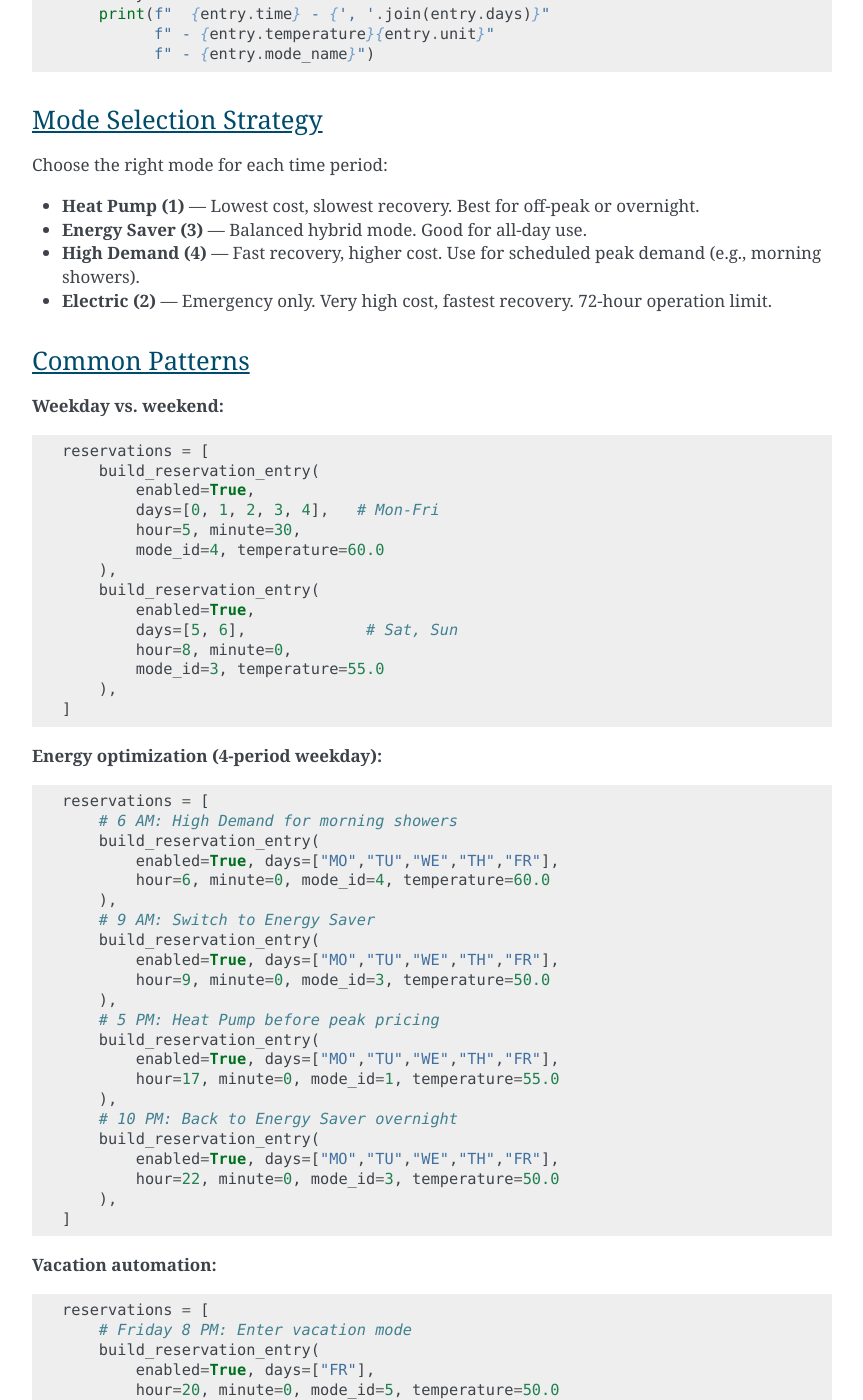
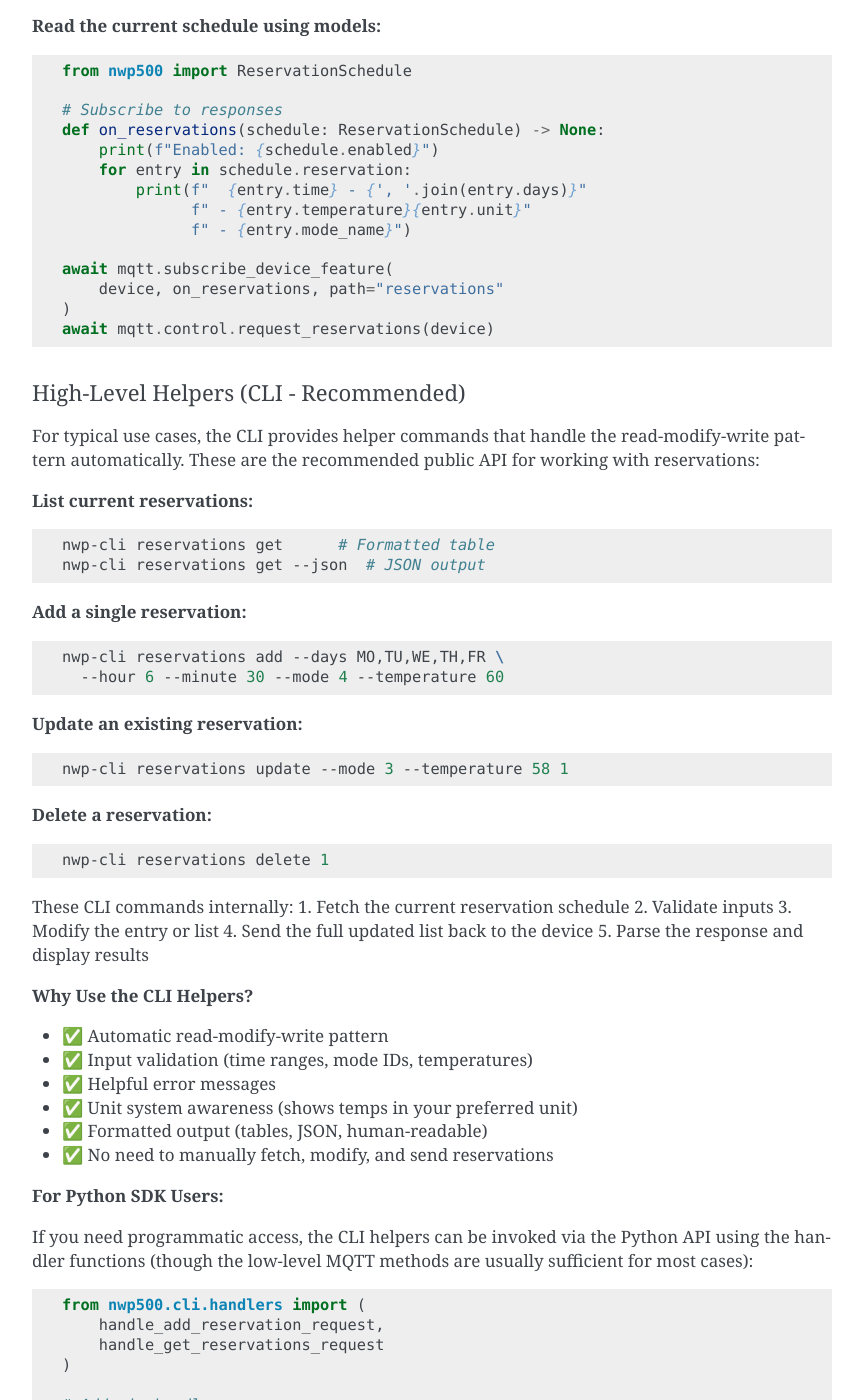
Before and after one commit to eman/nwp500-python, a Sphinx documentation site: the page built from docs/guides/scheduling.rst, in a window 1280 px wide and 1400 px high, scrolled down 7489 px. Shown: the whole window, without its empty margins (338-1201 px from the left). Built offline with Sphinx 7.4.7, drawn with Linux system fonts in a browser that asks for light colours; some of the changed text lies outside the part shown.

Commit message:
Document Python helpers for reservation management
Add comprehensive documentation covering:
- Low-level MQTT client methods (update_reservations, request_reservations)
- High-level CLI helpers (reservations add/update/delete/get)
- Read-modify-write pattern implementation
- Why CLI helpers are recommended for typical use cases
- Example code for both SDK and CLI approaches

This clarifies that the CLI provides the primary public interface
for managing reservations programmatically.

Co-authored-by: Copilot <223556219+Copilot@users.noreply.github.com>

```diff
--- a/docs/guides/scheduling.rst
+++ b/docs/guides/scheduling.rst
@@ -325,12 +325,18 @@ Managing Reservations
 **Important:** The device protocol requires sending the **full list**
 of reservations for every update. Individual add/delete/update
 operations work by fetching the current schedule, modifying it, and
-sending the full list back. The CLI and Python helpers handle this
-automatically.
+sending the full list back. The MQTT client provides low-level methods,
+and the CLI includes high-level helpers for common operations.
+
+Low-Level Methods (``NavienMqttClient``)
+^^^^^^^^^^^^^^^^^^^^^^^^^^^^^^^^^^^^^^^^^
 
 **Update the full schedule:**
 
 .. code-block:: python
+
+   from nwp500.mqtt import NavienMqttClient
+   from nwp500.encoding import build_reservation_entry
 
    reservations = [
        build_reservation_entry(
@@ -358,22 +364,105 @@ automatically.
        device, [], enabled=False
    )
 
+**Request current schedule:**
+
+.. code-block:: python
+
+   await mqtt.control.request_reservations(device)
+
 **Read the current schedule using models:**
 
 .. code-block:: python
 
    from nwp500 import ReservationSchedule
 
-   # Subscribe and request
+   # Subscribe to responses
+   def on_reservations(schedule: ReservationSchedule) -> None:
+       print(f"Enabled: {schedule.enabled}")
+       for entry in schedule.reservation:
+           print(f"  {entry.time} - {', '.join(entry.days)}"
+                 f" - {entry.temperature}{entry.unit}"
+                 f" - {entry.mode_name}")
+
+   await mqtt.subscribe_device_feature(
+       device, on_reservations, path="reservations"
+   )
    await mqtt.control.request_reservations(device)
 
-   # In the callback, parse with the model:
-   schedule = ReservationSchedule(**response)
-   print(f"Enabled: {schedule.enabled}")
-   for entry in schedule.reservation:
-       print(f"  {entry.time} - {', '.join(entry.days)}"
-             f" - {entry.temperature}{entry.unit}"
-             f" - {entry.mode_name}")
+High-Level Helpers (CLI - Recommended)
+^^^^^^^^^^^^^^^^^^^^^^^^^^^^^^^^^^^^^^
+
+For typical use cases, the CLI provides helper commands that handle
+the read-modify-write pattern automatically. These are the recommended
+public API for working with reservations:
+
+**List current reservations:**
+
+.. code-block:: bash
+
+   nwp-cli reservations get      # Formatted table
+   nwp-cli reservations get --json  # JSON output
+
+**Add a single reservation:**
+
+.. code-block:: bash
+
+   nwp-cli reservations add --days MO,TU,WE,TH,FR \
+     --hour 6 --minute 30 --mode 4 --temperature 60
+
+**Update an existing reservation:**
+
+.. code-block:: bash
+
+   nwp-cli reservations update --mode 3 --temperature 58 1
+
+**Delete a reservation:**
+
+.. code-block:: bash
+
+   nwp-cli reservations delete 1
+
+These CLI commands internally:
+1. Fetch the current reservation schedule
+2. Validate inputs
+3. Modify the entry or list
+4. Send the full updated list back to the device
+5. Parse the response and display results
+
+**Why Use the CLI Helpers?**
+
+- ✅ Automatic read-modify-write pattern
+- ✅ Input validation (time ranges, mode IDs, temperatures)
+- ✅ Helpful error messages
+- ✅ Unit system awareness (shows temps in your preferred unit)
+- ✅ Formatted output (tables, JSON, human-readable)
+- ✅ No need to manually fetch, modify, and send reservations
+
+**For Python SDK Users:**
+
+If you need programmatic access, the CLI helpers can be invoked via
+the Python API using the handler functions (though the low-level MQTT
+methods are usually sufficient for most cases):
+
+.. code-block:: python
+
+   from nwp500.cli.handlers import (
+       handle_add_reservation_request,
+       handle_get_reservations_request
+   )
+
+   # Add via handler
+   await handle_add_reservation_request(
+       mqtt, device,
+       enabled=True,
+       days="MO,TU,WE,TH,FR",
+       hour=6, minute=30,
+       mode=4, temperature=60.0
+   )
+
+   # Get via handler (displays formatted output)
+   await handle_get_reservations_request(mqtt, device)
+
 
 Mode Selection Strategy
 -----------------------
```
